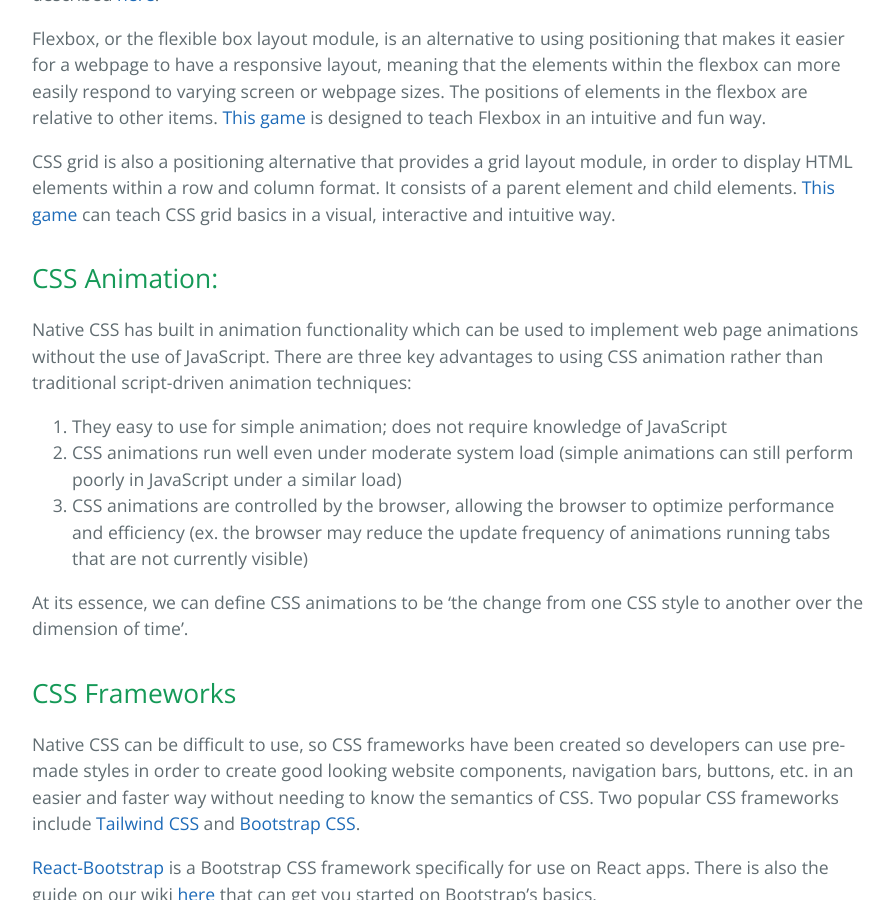
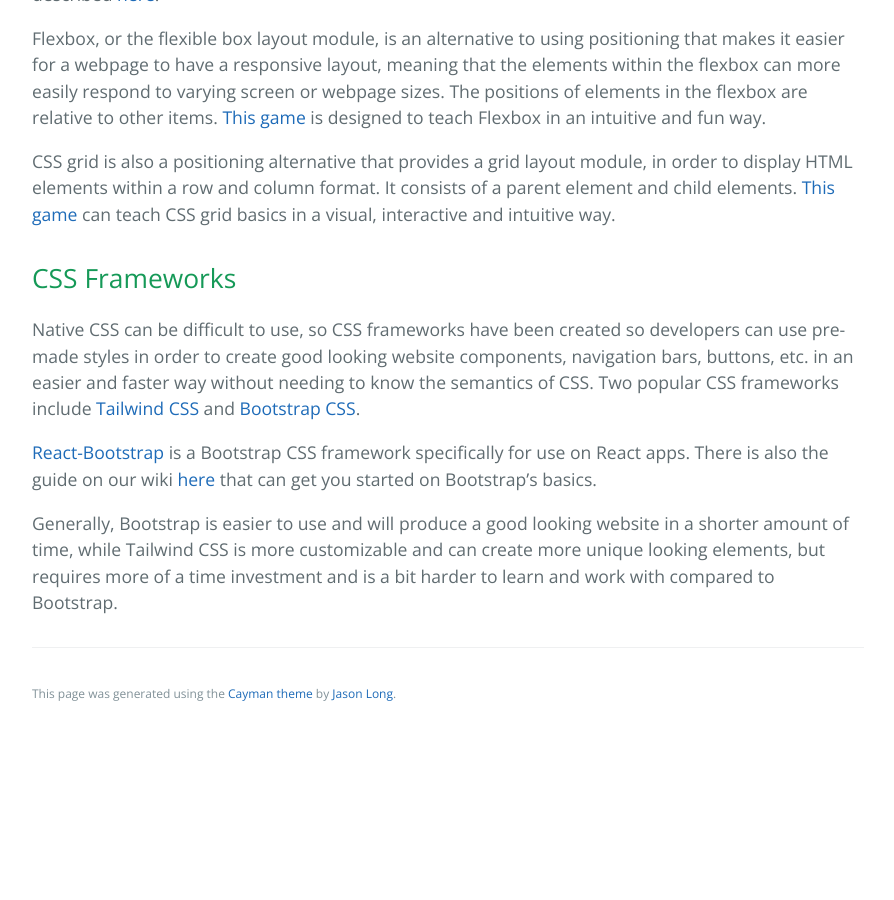
Before and after one commit to learning-software-engineering/learning-software-engineering.github.io, a Jekyll site: the page built from Topics/Tech_Stacks/CSS.md, in a window 1280 px wide and 900 px high, scrolled down 2207 px. Shown: the whole window, without its empty margins (192-1086 px from the left). Built offline with Jekyll 4.4.1, drawn with Linux system fonts in a browser that asks for light colours; our own code applies the rules of GitHub Pages for plain Markdown files; after the commit the page ends 2943 px from its top, so only the background shows below that.

Commit message:
moved from editing CSS.md to creating a new md file

```diff
--- a/Topics/Tech_Stacks/CSS.md
+++ b/Topics/Tech_Stacks/CSS.md
@@ -35,14 +35,6 @@
 
 CSS grid is also a positioning alternative that provides a grid layout module, in order to display HTML elements within a row and column format. It consists of a parent element and child elements. [This game](https://cssgridgarden.com/) can teach CSS grid basics in a visual, interactive and intuitive way.
 
-## CSS Animation:
-
-Native CSS has built in animation functionality which can be used to implement web page animations without the use of JavaScript. There are three key advantages to using CSS animation rather than traditional script-driven animation techniques:
-1. They easy to use for simple animation; does not require knowledge of JavaScript
-2. CSS animations run well even under moderate system load (simple animations can still perform poorly in JavaScript under a similar load)
-3. CSS animations are controlled by the browser, allowing the browser to optimize performance and efficiency (ex. the browser may reduce the update frequency of animations running tabs that are not currently visible)
-
-At its essence, we can define CSS animations to be 'the change from one CSS style to another over the dimension of time'.
 
 ## CSS Frameworks
 
```
Also changed, not shown: Topics/Tech_Stacks/CSS_animation.md (added, +24 -0 lines).
